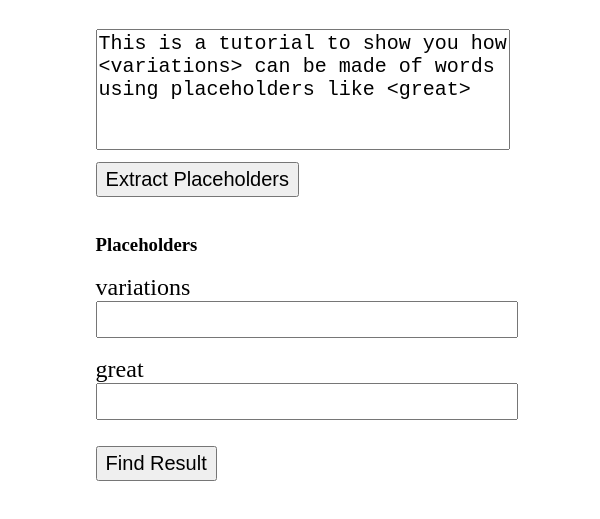
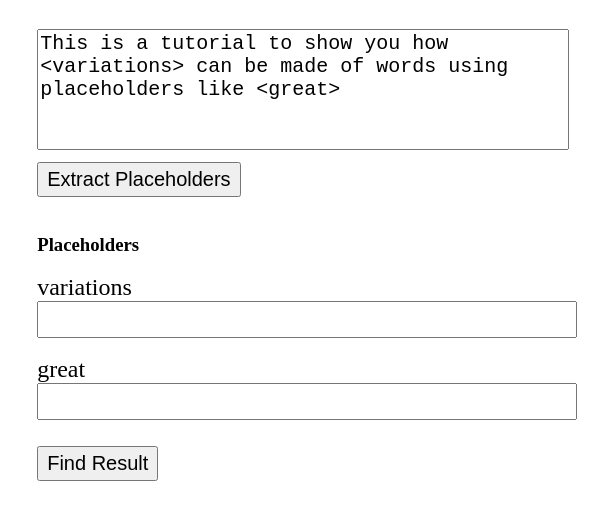
Before and after one commit to stalha97/word-variations-in-sentence, a plain HTML site: page index.html in a window 600 px wide. Shown: the part 79-598 px from the top of the page. Drawn offline with Linux system fonts and the light colour scheme.

Commit message:
Made mobile responsive

```diff
--- a/index.html
+++ b/index.html
@@ -2,12 +2,11 @@
 <html>
 <head>
 	<title>Words Variation in Sentence</title>
+
+	<meta name="viewport" content="width=device-width, initial-scale=1.0">
+
 	<style type="text/css">
-		.center{
-			margin:auto;
-			width: 70%;
-			padding-bottom: 50px
-		}
+
 		textarea{
 			resize:none;
 		}
@@ -24,6 +23,22 @@
 			padding:5px;
 			font-size:20px;
 			width:100%;
+		}
+
+		.center{
+			margin:auto;
+			padding-bottom: 50px
+		}
+
+		@media only screen and (min-width: 600px) {
+		  .center {
+			width: 50%;
+		  }
+		}
+		@media only screen and (max-width: 600px) {
+		  .center {
+			width: 90%;
+		  }
 		}
 	</style>
 </head>
```
